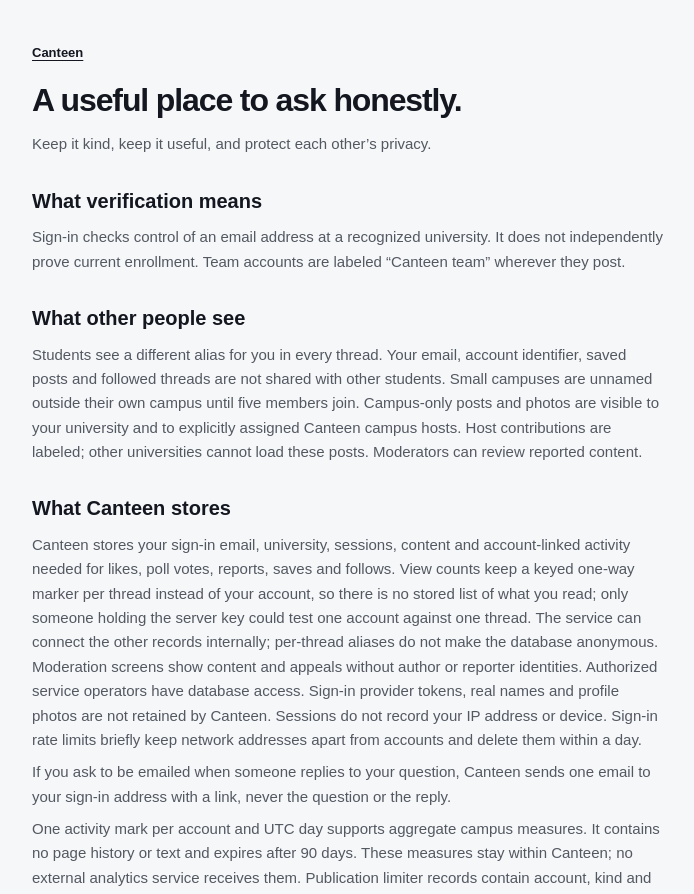
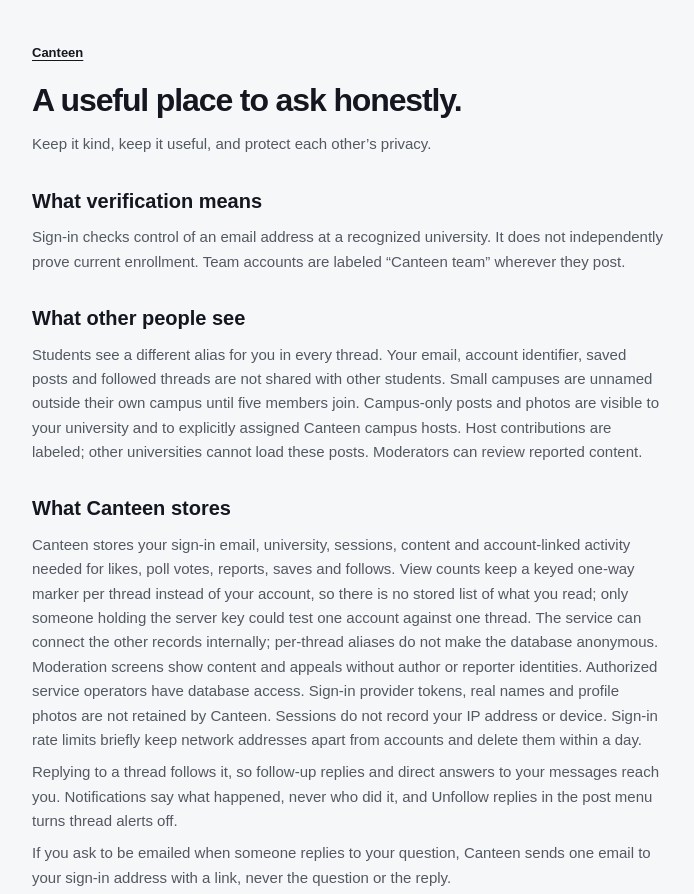
Before and after one commit to 0xuser64bit/Canteen, a Next.js app: page /community in a window 1280 px wide. Shown: the top 894 px of the page, without its empty margins (292-986 px from the left). Built offline with nearby package versions, Linux system fonts and the light colour scheme; a web font is replaced by a local one.

Commit message:
docs(community): explain reply follows and direct answers
The community guide lists what Canteen stores and who sees what. It now
says that replying follows a thread, that direct answers reach you, that
alerts never name anyone, and how to turn thread alerts off.

```diff
--- a/app/community/page.tsx
+++ b/app/community/page.tsx
@@ -53,6 +53,12 @@
           Canteen. Sessions do not record your IP address or device. Sign-in
           rate limits briefly keep network addresses apart from accounts and
           delete them within a day.
+        </p>
+        <p className="mt-2 text-muted">
+          Replying to a thread follows it, so follow-up replies and direct
+          answers to your messages reach you. Notifications say what happened,
+          never who did it, and Unfollow replies in the post menu turns thread
+          alerts off.
         </p>
         <p className="mt-2 text-muted">
           If you ask to be emailed when someone replies to your question,
```
